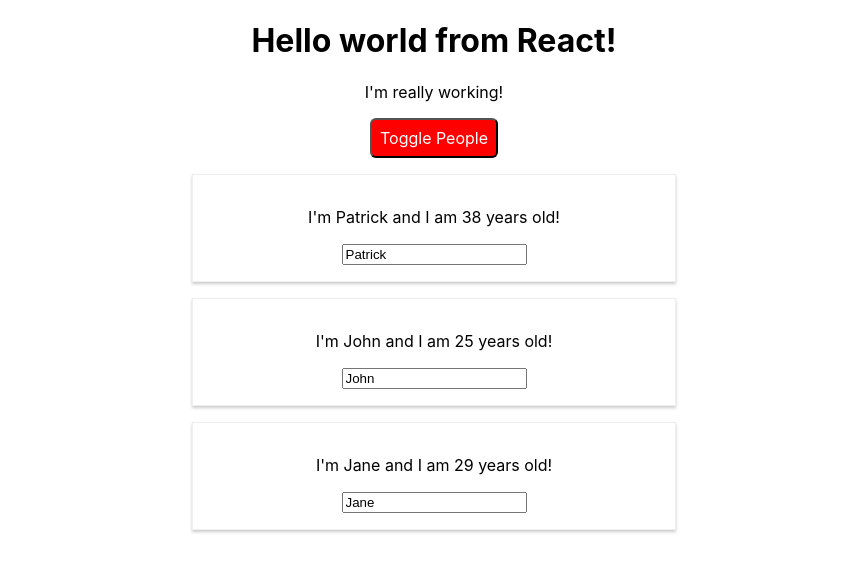
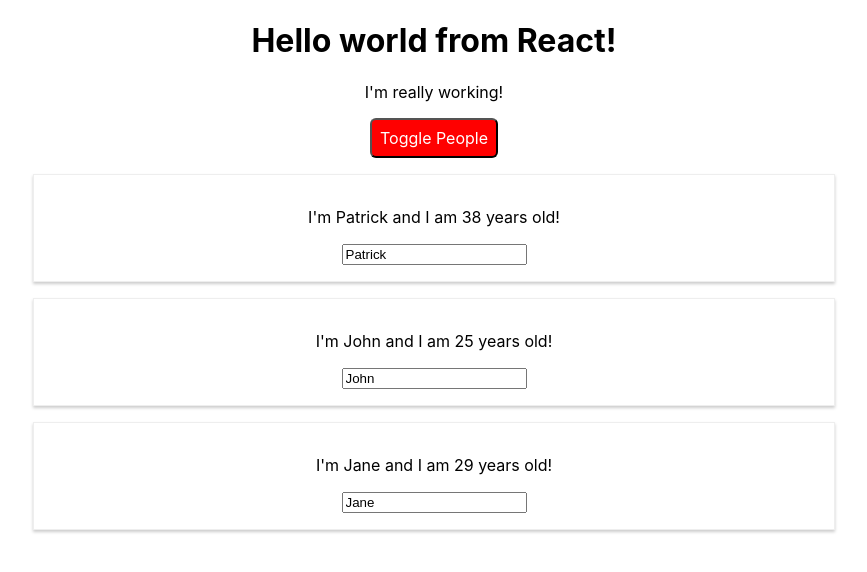
Before and after one commit to PatrickBoyn/learning-react2, a React (Create React App) app: page / in a window 1280 px wide. Both pictures are taken after a click on the button "Toggle People". Shown: the top 572 px of the page, without its empty margins (206-1073 px from the left). Built offline with nearby package versions, Linux system fonts and the light colour scheme.

Commit message:
Removed all references to radium

```diff
--- a/src/Person/Person.js
+++ b/src/Person/Person.js
@@ -1,16 +1,10 @@
 import React from "react";
 import "./person.css";
-import Radium from "radium";
 
 const person = props => {
-  const mediaQuery = {
-    "@media (min-width: 500px)": {
-      width: "450px"
-    }
-  };
   // The + 8 is so 0 is never a number. Someone who is 0 can't talk.
   return (
-    <div className="Person" style={mediaQuery}>
+    <div className="Person">
       <p onClick={props.click}>
         I'm {props.name} and I am {props.age} years old!
       </p>
@@ -20,4 +14,4 @@
   );
 };
 
-export default Radium(person);
+export default person;
```
